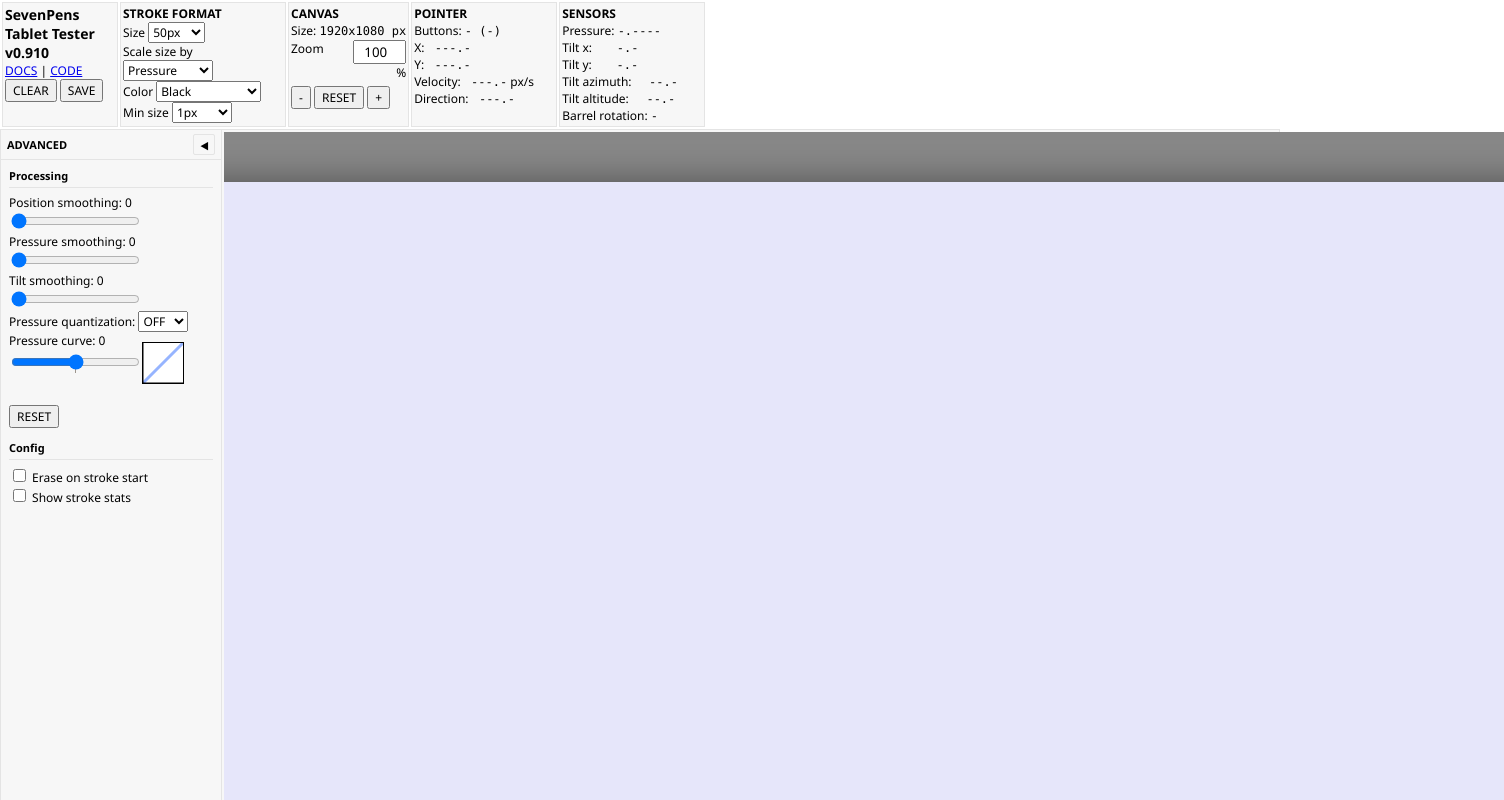
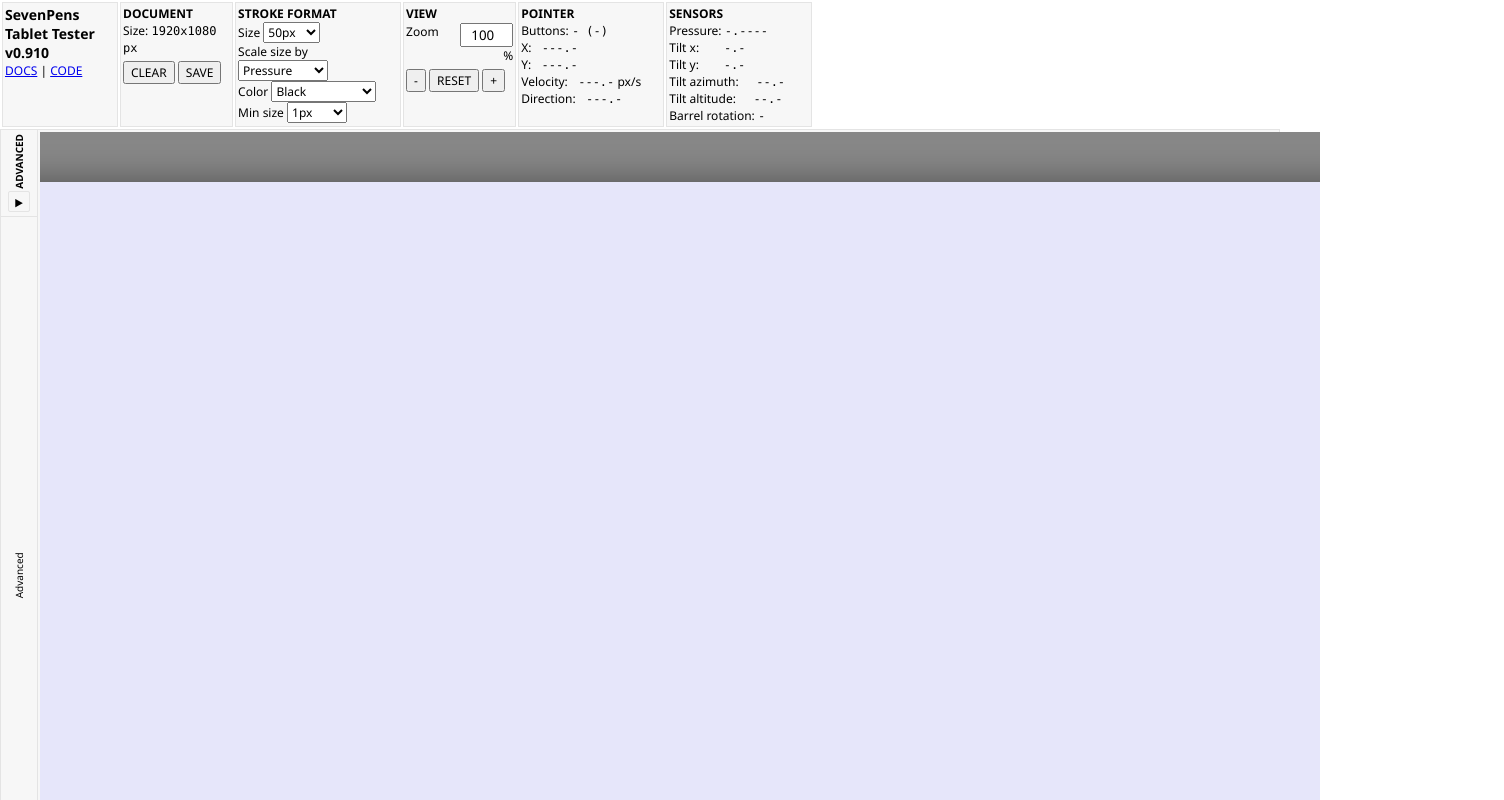
Before and after one commit to TheSevenPens/WebTabletTester, a Svelte app: page / in a window 1280 px wide. Shown: the top 800 px of the page, 1504 px wide, since content can reach past the window. Built offline with nearby package versions, Linux system fonts and the light colour scheme.

Commit message:
Added A document panel

```diff
--- a/src/App.svelte
+++ b/src/App.svelte
@@ -2,13 +2,14 @@
     import { clearCanvas, getCanvas2DContext } from './lib/utils/draw';
     import { keydown } from './lib/actions/keydown';
     import InfoPanel from './components/InfoPanel.svelte';
+    import DocPanel from './components/DocPanel.svelte';
     import FormatSettingsPanel from './components/FormatSettingsPanel.svelte';
     import PointerStatsPanel from './components/PointerStatsPanel.svelte';
     import SensorsPanel from './components/SensorsPanel.svelte';
     import AdvancedSettingsPanel from './components/AdvancedSettingsPanel.svelte';
     import StrokeStatsPanel from './components/StrokeStatsPanel.svelte';
     import CanvasArea from './components/CanvasArea.svelte';
-    import CanvasInfoPanel from './components/CanvasInfoPanel.svelte';
+    import ViewPanel from './components/ViewPanel.svelte';
     import { uiState, appSettings } from './lib/stores';
     import './app.css';
 
@@ -29,9 +30,10 @@
     <!-- Top row: Info, Format, Canvas, Pointer, Sensors, (Stroke stats) -->
     <div class="top-row">
         <div class="controlscontainer">
-            <InfoPanel onClear={clearMainCanvas} onSave={() => canvasAreaRef?.saveCanvas()} />
+            <InfoPanel />
+            <DocPanel onClear={clearMainCanvas} onSave={() => canvasAreaRef?.saveCanvas()} />
             <FormatSettingsPanel />
-            <CanvasInfoPanel />
+            <ViewPanel />
             <PointerStatsPanel />
 
             <SensorsPanel />
--- a/src/components/AdvancedSettingsPanel.svelte
+++ b/src/components/AdvancedSettingsPanel.svelte
@@ -15,7 +15,7 @@
     import SliderWithNumber from './SliderWithNumber.svelte';
     import CurveGraph from './CurveGraph.svelte';
 
-    const minimized = writable(false);
+    const minimized = writable(true);
     function toggleMinimized() {
         minimized.update((v) => !v);
     }
--- /dev/null
+++ b/src/components/DocPanel.svelte
@@ -0,0 +1,23 @@
+<script lang="ts">
+    import { canvasViewport } from '../lib/stores';
+    import StatsRow from './StatsRow.svelte';
+
+    interface Props {
+        onClear?: () => void;
+        onSave?: () => void;
+    }
+    let { onClear = () => {}, onSave = () => {} }: Props = $props();
+</script>
+
+<div class="controlscolumn">
+    <span style="font-weight: bold">DOCUMENT</span>
+    <br />
+    <StatsRow
+        label="Size"
+        value={`${$canvasViewport.width}x${$canvasViewport.height} px`}
+    />
+    <div style="margin-top: 5px;">
+        <button type="button" onclick={onClear}>CLEAR</button>
+        <button type="button" onclick={onSave}>SAVE</button>
+    </div>
+</div>
--- a/src/components/InfoPanel.svelte
+++ b/src/components/InfoPanel.svelte
@@ -1,6 +1,4 @@
 <script lang="ts">
-    /** @type {() => void} */
-    let { onClear = () => {}, onSave = () => {} } = $props();
 </script>
 
 <div class="controlscolumn" id="headerColumn">
@@ -17,8 +15,5 @@
             target="_blank"
             rel="noopener noreferrer">CODE</a
         >
-        <br />
-        <button type="button" onclick={onClear}>CLEAR</button>
-        <button type="button" onclick={onSave}>SAVE</button>
     </p>
 </div>
--- a/src/components/CanvasInfoPanel.svelte
+++ b/src/components/ViewPanel.svelte
@@ -48,13 +48,9 @@
 
 </script>
 
-<div class="controlscolumn" id="canvasColumnInfo">
-    <span style="font-weight: bold">CANVAS</span>
+<div class="controlscolumn" id="viewColumnInfo">
+    <span style="font-weight: bold">VIEW</span>
     <br />
-    <StatsRow
-        label="Size"
-        value={`${$canvasViewport.width}x${$canvasViewport.height} px`}
-    />
     <div class="basiccontainer" style="padding-top: 1px;">
         <div class="basiccolumn" style="text-align: left;">Zoom</div>
         <div class="basiccolumn" style="text-align: right;">
```
